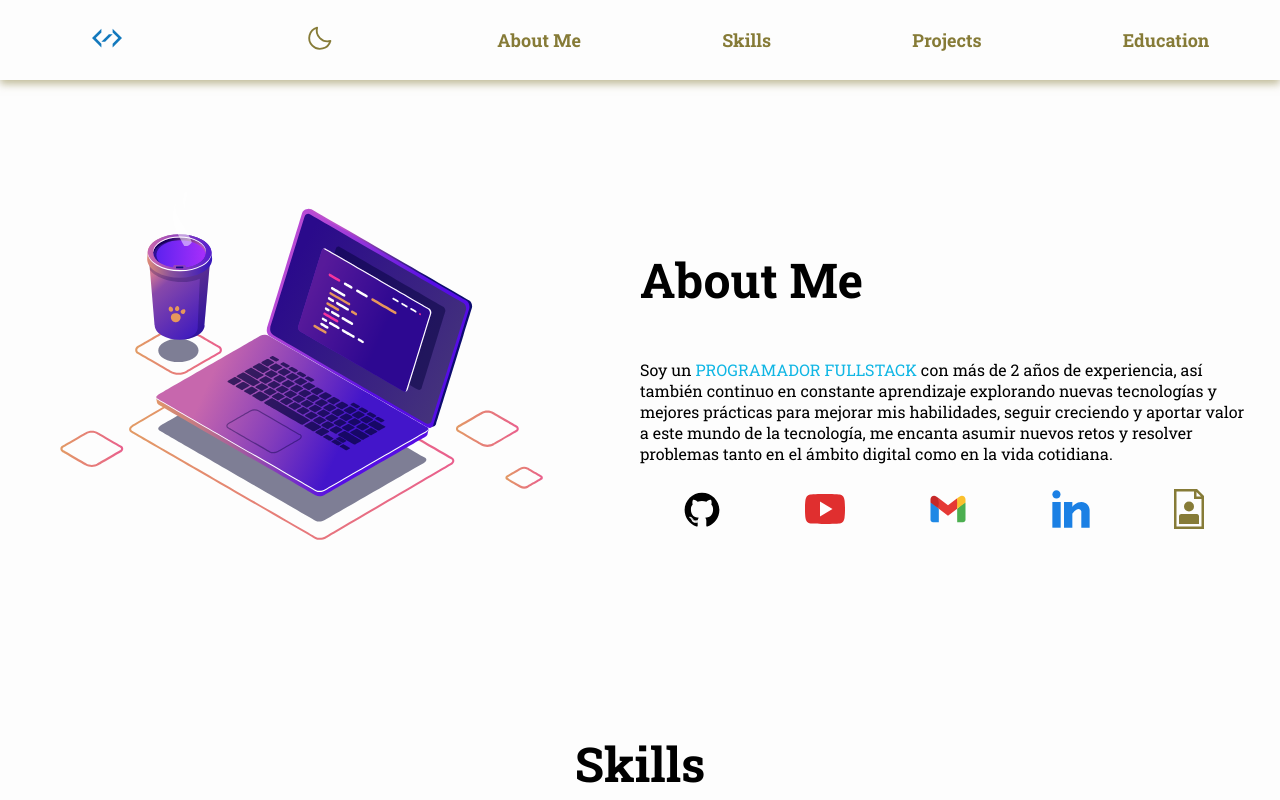
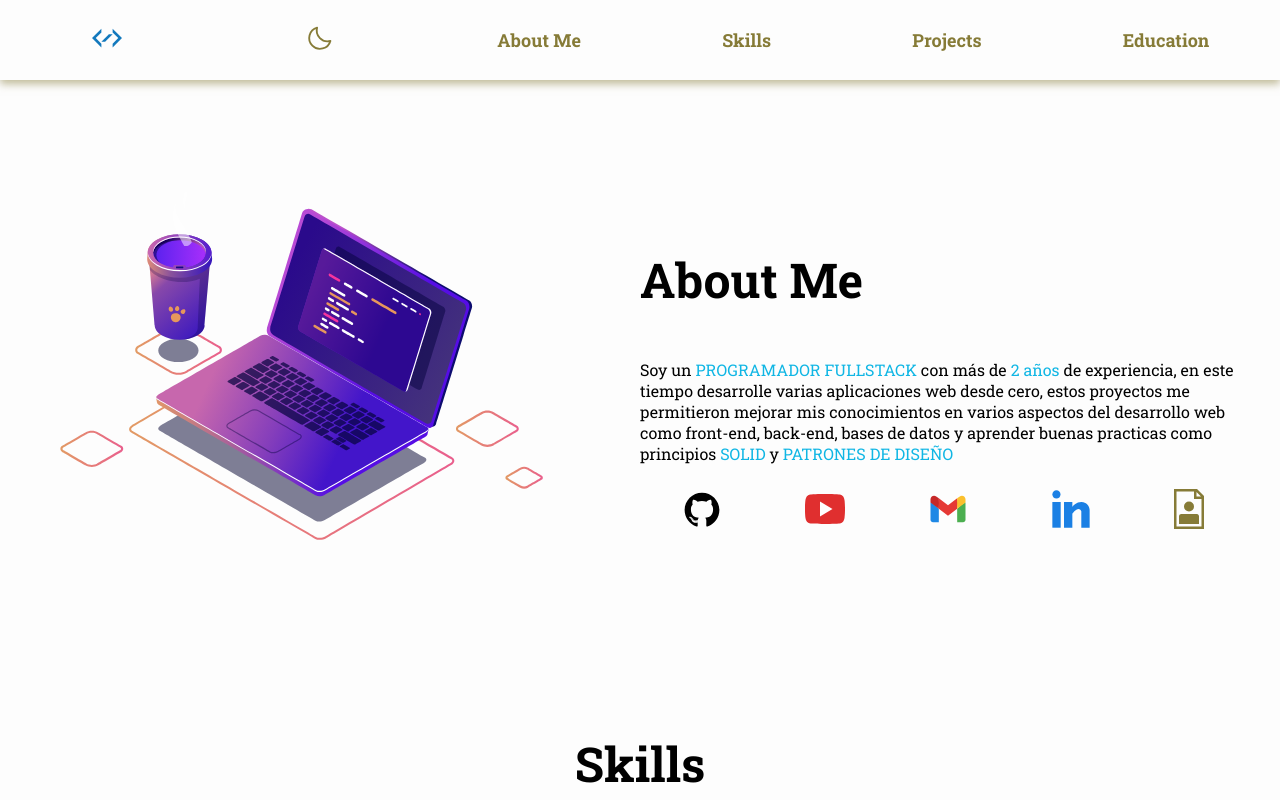
Before and after one commit to CARLOS-ORTIZ-2099/carlos-porfolio, a React (Vite) app: page / in a window 1280 px wide. Shown: the top 800 px of the page. Built offline with nearby package versions, Linux system fonts and the light colour scheme.

Commit message:
se modifico el cv, asi como el about me

```diff
--- a/src/components/about/About.jsx
+++ b/src/components/about/About.jsx
@@ -18,11 +18,13 @@ export const About = () => {
         <h2 id="about-heading">About me</h2>
         <p>
           Soy un <span className={styles.role}>PROGRAMADOR FULLSTACK </span> con
-          más de 2 años de experiencia, así también continuo en constante
-          aprendizaje explorando nuevas tecnologías y mejores prácticas para
-          mejorar mis habilidades, seguir creciendo y aportar valor a este mundo
-          de la tecnología, me encanta asumir nuevos retos y resolver problemas
-          tanto en el ámbito digital como en la vida cotidiana.
+          más de <span className={styles.role}>2 años</span> de experiencia, en
+          este tiempo desarrolle varias aplicaciones web desde cero, estos
+          proyectos me permitieron mejorar mis conocimientos en varios aspectos
+          del desarrollo web como front-end, back-end, bases de datos y aprender
+          buenas practicas como principios{" "}
+          <span className={styles.role}>SOLID</span> y
+          <span className={styles.role}> PATRONES DE DISEÑO</span>
         </p>
         <div>
           <a
```
Also changed, not shown: 1 other file (tests, documents, lock files or other folders).
